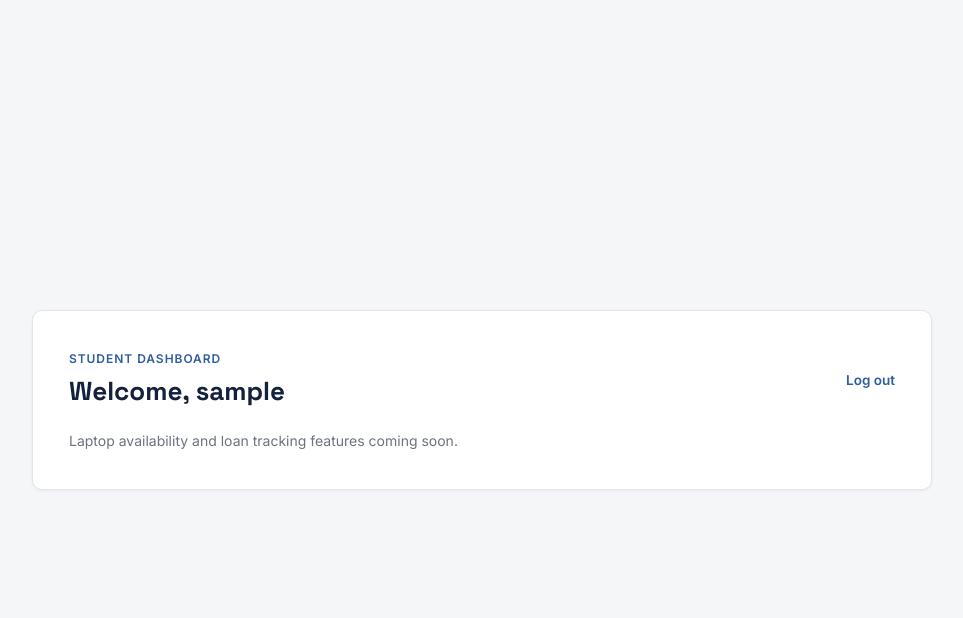
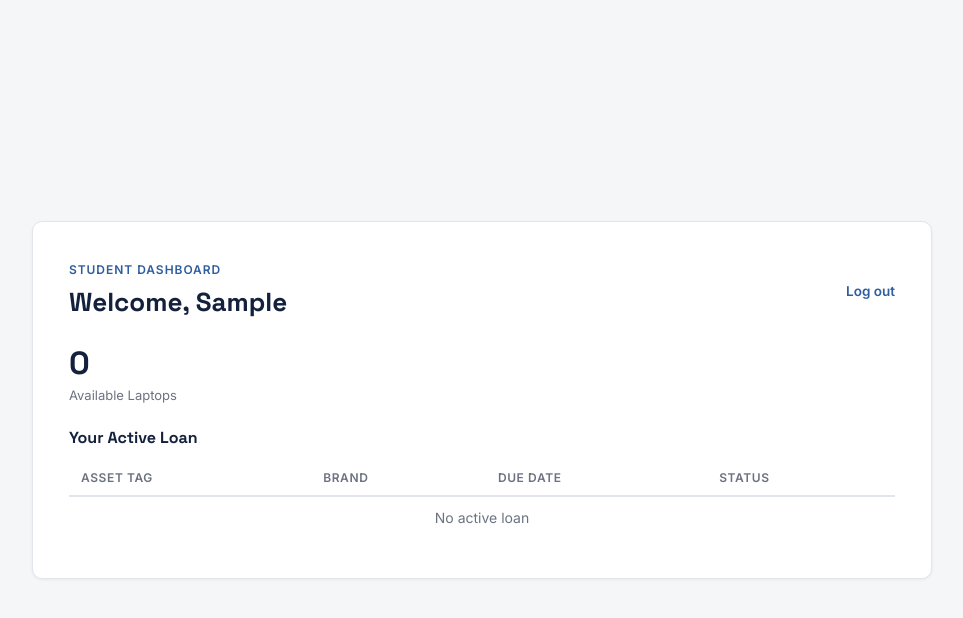
Before and after one commit to JacGary-Canete/ProjectAuthSystem, a Django app: page /student-dashboard/ in a window 1280 px wide. Shown: the top 618 px of the page, without its empty margins (158-1121 px from the left). Run offline with Django 4.2, Linux system fonts and the light colour scheme; the visitor is signed in with stand-in values (Sample User, id 1); data that the repository does not hold is empty.

Commit message:
Small changes to admin and student dashboards to match wireframe

```diff
--- a/myapp/templates/myapp/student_dashboard.html
+++ b/myapp/templates/myapp/student_dashboard.html
@@ -5,10 +5,32 @@
     <div class="dashboard-header">
         <div>
             <div class="eyebrow">Student Dashboard</div>
-            <h2 style="margin-bottom:0;">Welcome, {{ request.user.username }}</h2>
+            <h2 style="margin-bottom:0;">Welcome, {{ request.user.first_name }}</h2>
         </div>
         <a href="{% url 'logout' %}">Log out</a>
     </div>
-    <p style="color:var(--muted); font-size:14px;">Laptop availability and loan tracking features coming soon.</p>
+
+    <div class="stat">{{ available_count }}</div>
+    <div class="stat-label">Available Laptops</div>
+
+    <h3 style="font-family:'Space Grotesk', sans-serif; font-size:16px; margin-bottom:12px; color:var(--navy);">Your Active Loan</h3>
+    <table>
+        <tr>
+            <th>Asset Tag</th>
+            <th>Brand</th>
+            <th>Due Date</th>
+            <th>Status</th>
+        </tr>
+        {% for loan in active_loans %}
+        <tr>
+            <td>{{ loan.laptop.asset_tag }}</td>
+            <td>{{ loan.laptop.brand }} {{ loan.laptop.model }}</td>
+            <td>{{ loan.due_date|date:"M d, Y" }}</td>
+            <td>{{ loan.get_loan_status_display }}</td>
+        </tr>
+        {% empty %}
+        <tr><td colspan="4" style="color:var(--muted); text-align:center;">No active loan</td></tr>
+        {% endfor %}
+    </table>
 </div>
 {% endblock %}
--- a/myapp/urls.py
+++ b/myapp/urls.py
@@ -7,4 +7,6 @@ urlpatterns = [
     path('logout/', views.logout_view, name='logout'),
     path('dashboard/', views.dashboard_home, name='dashboard_home'),
     path('student-dashboard/', views.student_dashboard, name='student_dashboard'),
+    path('laptops/', views.laptop_list, name='laptop_list'),
+    path('laptops/add/', views.laptop_add, name='laptop_add'),
 ]
--- a/myapp/views.py
+++ b/myapp/views.py
@@ -7,12 +7,15 @@ from django.shortcuts import render
 from django.shortcuts import render, redirect
 from django.contrib import messages
 from .forms import RegisterForm
+from .models import Laptop, Loan
+from .forms import LaptopForm
 
 def register_view(request):
     if request.method == 'POST':
         form = RegisterForm(request.POST)
         if form.is_valid():
             user = form.save(commit=False)
+            user.username = form.cleaned_data['email']
             user.set_password(form.cleaned_data['password'])
             user.is_staff = (form.cleaned_data['role'] == 'staff')
             user.save()
@@ -39,8 +42,12 @@ def login_view(request):
 
 @login_required
 def student_dashboard(request):
-    return render(request, 'myapp/student_dashboard.html')
-
+    available_count = Laptop.objects.filter(status='available').count()
+    active_loans = Loan.objects.filter(borrower=request.user, loan_status='active')
+    return render(request, 'myapp/student_dashboard.html', {
+        'available_count': available_count,
+        'active_loans': active_loans,
+    })
 def logout_view(request):
     logout(request)
     return redirect('login')
@@ -51,9 +58,24 @@ def is_staff_user(user):
 @login_required
 @user_passes_test(is_staff_user, login_url='login')
 def dashboard_home(request):
-    total_users = User.objects.count()
-    users = User.objects.all()
-    return render(request, 'myapp/home.html', {
-        'total_users': total_users,
-        'users': users
-    })
+    laptops = Laptop.objects.all()
+    return render(request, 'myapp/home.html', {'laptops': laptops})
+
+@login_required
+@user_passes_test(is_staff_user, login_url='login')
+def laptop_list(request):
+    laptops = Laptop.objects.all()
+    return render(request, 'myapp/laptop_list.html', {'laptops': laptops})
+
+@login_required
+@user_passes_test(is_staff_user, login_url='login')
+def laptop_add(request):
+    if request.method == 'POST':
+        form = LaptopForm(request.POST)
+        if form.is_valid():
+            form.save()
+            messages.success(request, 'Laptop added to inventory.')
+            return redirect('laptop_list')
+    else:
+        form = LaptopForm()
+    return render(request, 'myapp/laptop_add.html', {'form': form})
```
Also changed, not shown: myapp/forms.py (+14 -2 lines), myapp/templates/myapp/home.html (+10 -11 lines), myapp/templates/myapp/laptop_list.html (added, +36 -0 lines).
